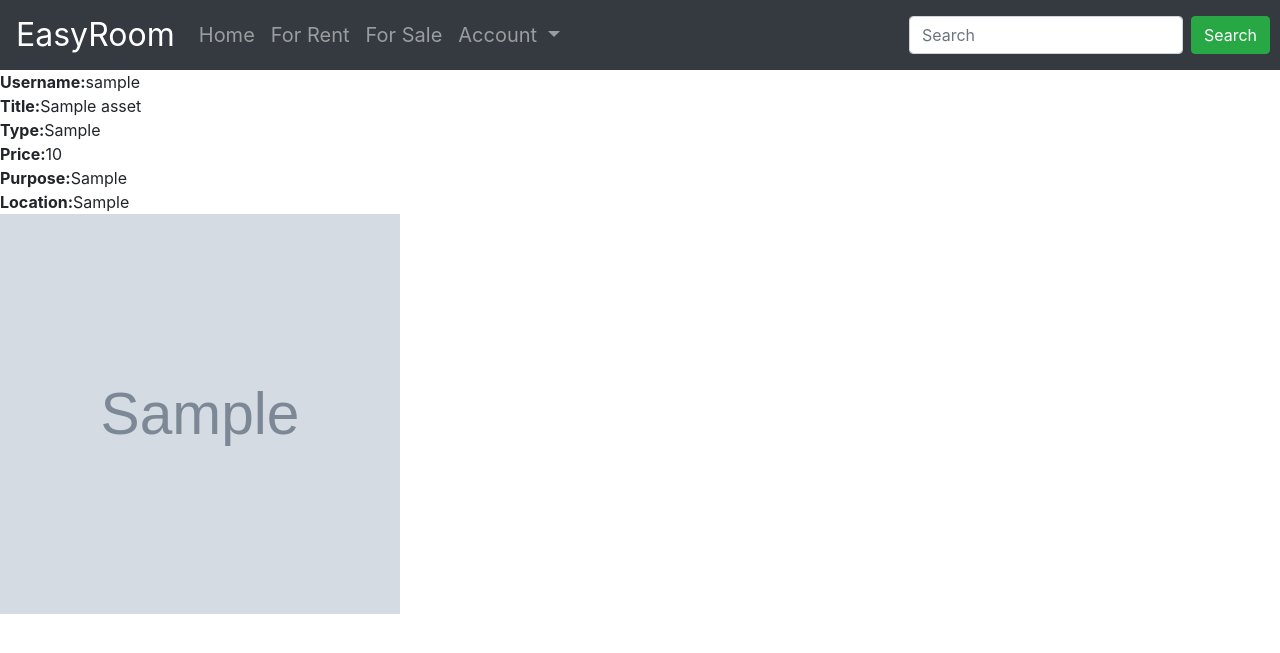
After one commit to S-Sahanii0/Extreme_ADC4, a Django app: template ERFS/booking/templates/uploads/favorites.html in a window 1280 px wide. The commit adds this page. Shown: the top 653 px of the page. Run offline with Django 3.2, Linux system fonts and the light colour scheme; the template is opened without the code that fills it: most values are stand-ins (such as "Sample title", 1, 10 or a date in 2020); grey boxes marked "Sample" are stand-in pictures; some libraries are stand-ins or nearby versions.

Commit message:
add to fav half

```diff
--- a/ERFS/booking/templates/uploads/details.html
+++ b/ERFS/booking/templates/uploads/details.html
@@ -33,9 +33,13 @@
                 {% csrf_token %}
                 <button style="position: relative; margin-left:200px;" type="submit" class="btn btn-primary">Update</button></form></div>
             <br></div>
+            {% if is_favorite %}
             <div><form method="GET" action="{% url 'booking:fav_list' asset.pk %}">
                 {% csrf_token %}
-                <button style="position: relative; margin-left:200px;" type="submit" class="btn btn-primary">Add to Fav</button></form></div>
+                <button style="position: relative; margin-left:200px;" type="submit" class="btn btn-primary">Add to Fav</button></form>
+            {% else %}
+                <button style="position: relative; margin-left:200px;" type="submit" class="btn btn-primary">Added to Fav</button></div>
+            {% endif %}
             <a href="{{asset.asset_Image.url}}">Download</a>
 
 
--- /dev/null
+++ b/ERFS/booking/templates/uploads/favorites.html
@@ -0,0 +1,21 @@
+{% extends 'base.html' %}
+{% block content %}
+    {% if assets %}
+        {% for asset in assets %}
+            <b>Username:</b>{{asset.user.username}}
+            <br>
+            <b>Title:</b>{{asset.asset_Title}}
+            <br>
+            <b>Type:</b>{{asset.asset_Type}}
+            <br>
+            <b>Price:</b>{{asset.asset_Price}}
+            <br>
+            <b>Purpose:</b>{{asset.asset_purpose}}
+            <br>
+            <b>Location:</b>{{asset.asset_Location}}
+            <br>
+            <img src="{{asset.asset_Image.url}}" height="400" width="400">
+            <br>
+        {% endfor %}
+    {% endif %}
+{% endblock %}
```
Also changed, not shown: ERFS/media/assets/Untitled_Diagram_2_1.jpg (added), ERFS/media/assets/Untitled_Diagram_2_1_G61ExIx.jpg (added), 1 other file.
